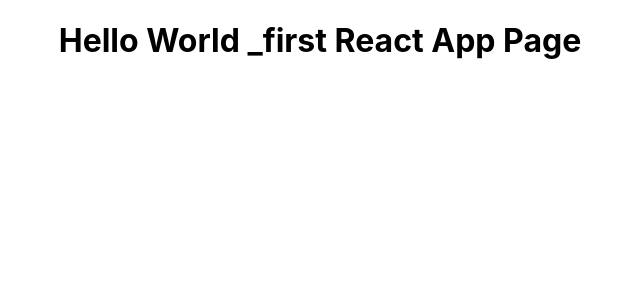
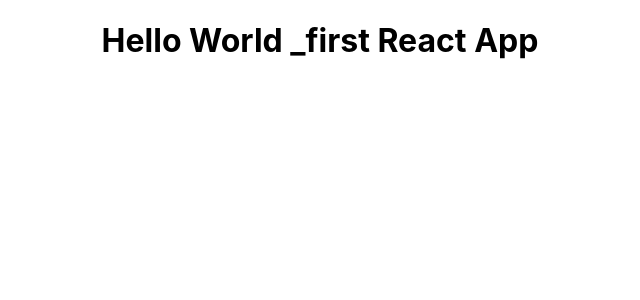
Before and after one commit to aasif112/first-app, a React (Create React App) app: page / in a window 1280 px wide. Shown: the top 300 px of the page, without its empty margins (320-960 px from the left). Built offline with nearby package versions, Linux system fonts and the light colour scheme.

Commit message:
Update App.js

```diff
--- a/src/App.js
+++ b/src/App.js
@@ -4,7 +4,7 @@
 function App() {
   return (
     <h1 className="App">
-      Hello World   _first React App Page
+      Hello World   _first React App
     </h1>
   );
 }
```
